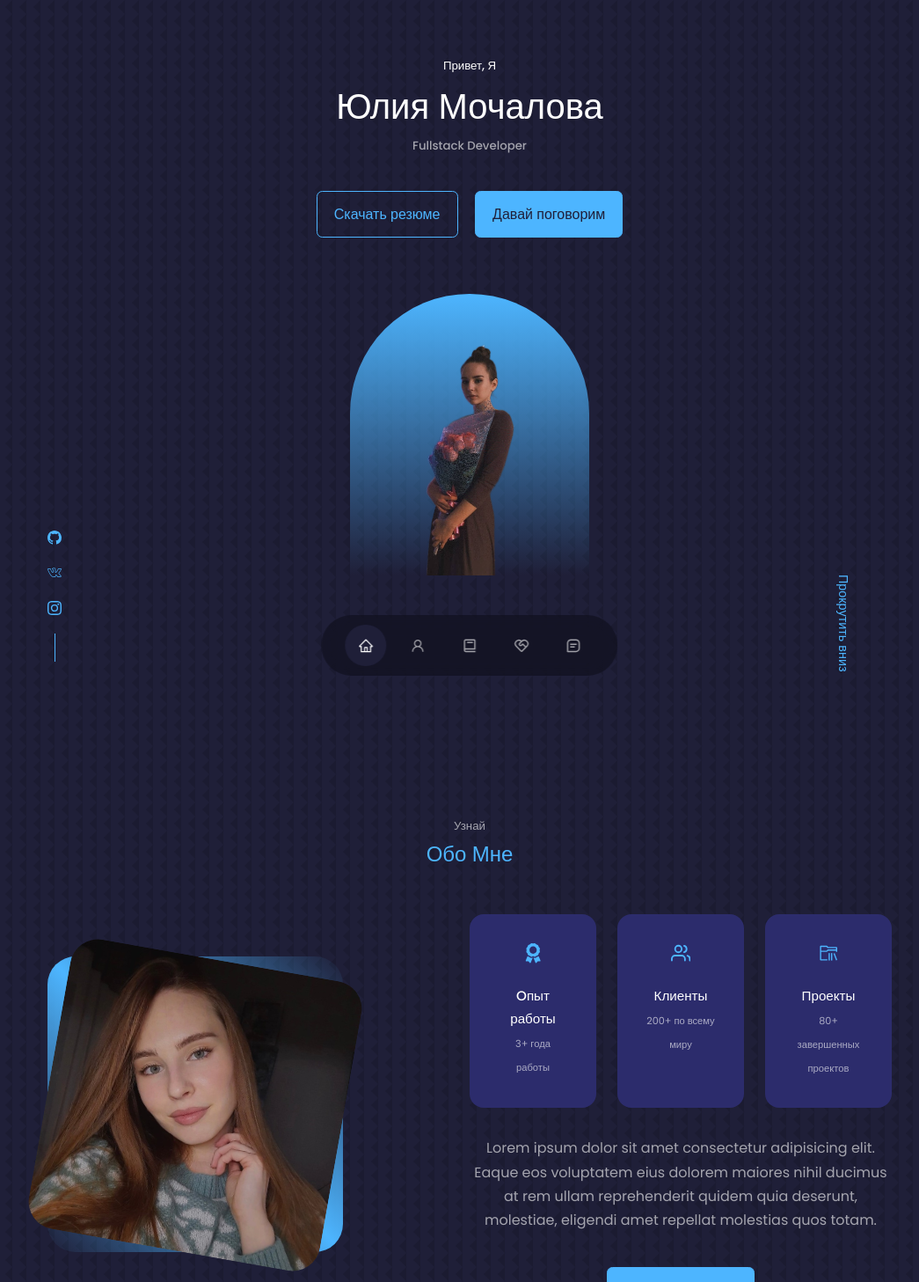
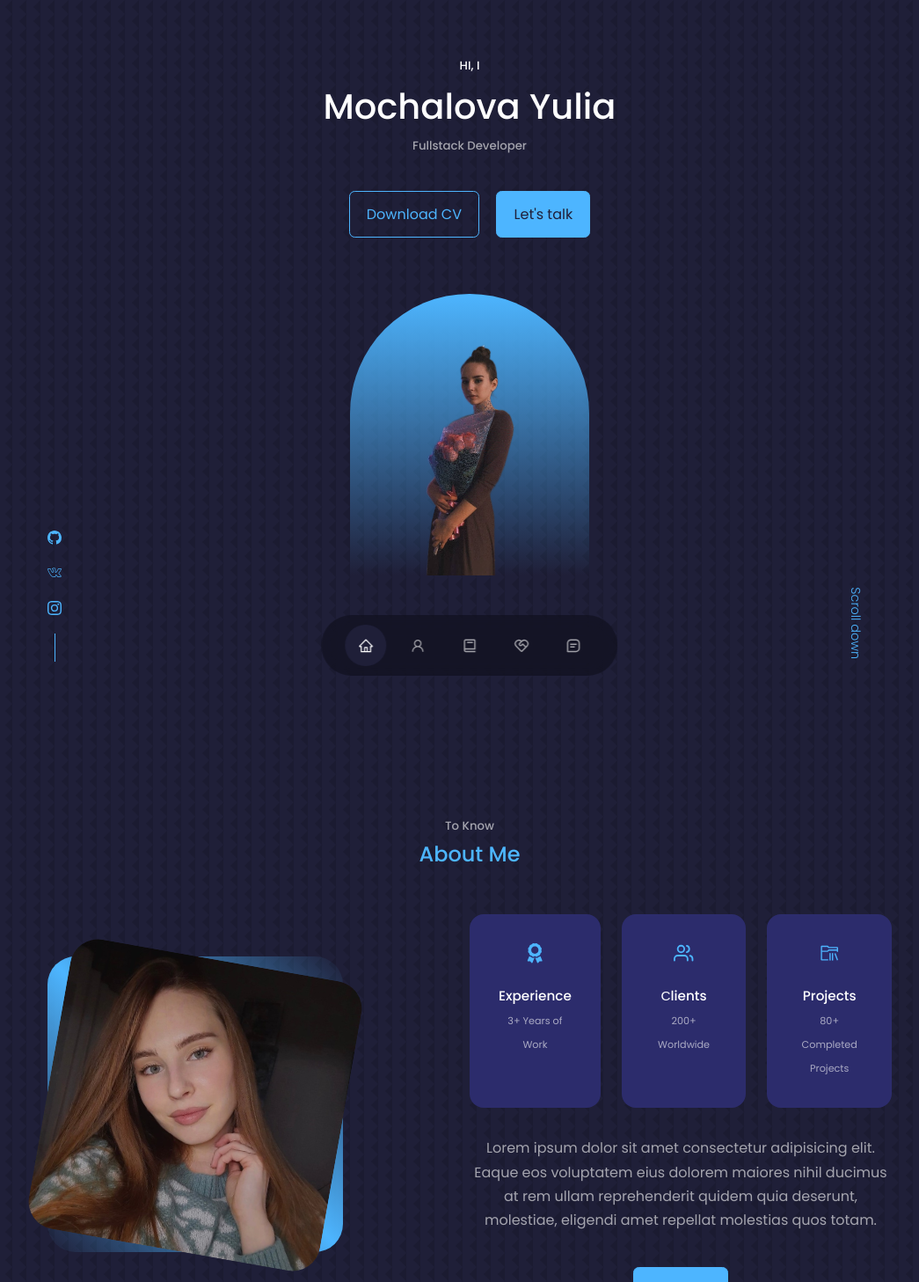
Before and after one commit to MochalovaYulia/portfolio, a React (Create React App) app: page / in a window 1280 px wide. Shown: the top 1457 px of the page at 88% size, without its empty margins (106-1151 px from the left). Built offline with nearby package versions, Linux system fonts and the light colour scheme; the HTML template or start-up script is replaced by a standard one.

Commit message:
editing component

```diff
--- a/src/components/about/About.jsx
+++ b/src/components/about/About.jsx
@@ -8,8 +8,8 @@ import {VscFolderLibrary} from 'react-icons/vsc'
 export const About = () => {
   return (
     <section id='about'>
-      <h5>Узнай</h5>
-      <h2>Обо Мне</h2>
+      <h5>To Know</h5>
+      <h2>About Me</h2>
       <div className='container about__container'>
         <div className='about__me'>
           <div className='about__me-img'>
@@ -21,20 +21,20 @@ export const About = () => {
           <div className='about__cards'>
             <article className='about__card'>
               <FaAward className='about__icon'/>
-              <h5>Oпыт работы</h5>
-              <small>3+ года работы</small>
+              <h5>Experience</h5>
+              <small>3+ Years of Work</small>
             </article>
 
             <article className='about__card'>
               <FiUsers className='about__icon'/>
-              <h5>Клиенты</h5>
-              <small>200+ по всему миру</small>
+              <h5>Сlients</h5>
+              <small>200+ Worldwide</small>
             </article>
 
             <article className='about__card'>
               <VscFolderLibrary className='about__icon'/>
-              <h5>Проекты</h5>
-              <small>80+ завершенных проектов</small>
+              <h5>Projects</h5>
+              <small>80+ Completed Projects</small>
             </article>
           </div>
 
@@ -42,7 +42,7 @@ export const About = () => {
             Lorem ipsum dolor sit amet consectetur adipisicing elit. Eaque eos voluptatem eius dolorem maiores nihil ducimus at rem ullam reprehenderit quidem quia deserunt, molestiae, eligendi amet repellat molestias quos totam.
           </p>
           <div className='about_a'>
-            <a href='#contact' className='btn btn-primary'>Давай поговорим</a>
+            <a href='#contact' className='btn btn-primary'>Let's talk</a>
           </div>
         </div>
       </div>
--- a/src/components/header/CTA.jsx
+++ b/src/components/header/CTA.jsx
@@ -4,8 +4,8 @@ import CV from '../../assets/cv.pdf'
 export const CTA = () => {
   return (
     <div className='cta'>
-        <a href={CV} download className='btn'>Скачать резюме</a>
-        <a href='#contact' className='btn btn-primary'>Давай поговорим</a>
+        <a href={CV} download className='btn'>Download CV</a>
+        <a href='#contact' className='btn btn-primary'>Let's talk</a>
     </div>
   )
 }
--- a/src/components/header/Header.jsx
+++ b/src/components/header/Header.jsx
@@ -8,8 +8,8 @@ export const Header = () => {
   return (
     <header>
       <div className='container header__container'>
-        <h5>Привет, Я</h5>
-        <h1>Юлия Мочалова</h1>
+        <h5>HI, I</h5>
+        <h1>Mochalova Yulia</h1>
         <h5 className='text-light'>Fullstack Developer</h5>
         <CTA />
         <HeaderSocials />
@@ -18,7 +18,7 @@ export const Header = () => {
         <img src={me} alt='me' />
       </div>
 
-        <a href='#contact' className='scroll__down'>Прокрутить вниз</a>
+        <a href='#contact' className='scroll__down'>Scroll down</a>
       </div>
     </header>
   )
--- a/src/components/header/HeaderSocials.jsx
+++ b/src/components/header/HeaderSocials.jsx
@@ -7,8 +7,8 @@ export const HeaderSocials = () => {
   return (
     <div className='header__socials'>
         <a href='https://github.com' target='_blank'><BsGithub /></a>
-        <a href='https://vk.com/julsmoo' target='_blank'><SlSocialVkontakte /></a>
-        <a href='https://www.instagram.com/julliamochalova' target='_blank'><BsInstagram /></a>
+        <a href='https://vk.com/' target='_blank'><SlSocialVkontakte /></a>
+        <a href='https://www.instagram.com/' target='_blank'><BsInstagram /></a>
     </div>
   )
 }
```
